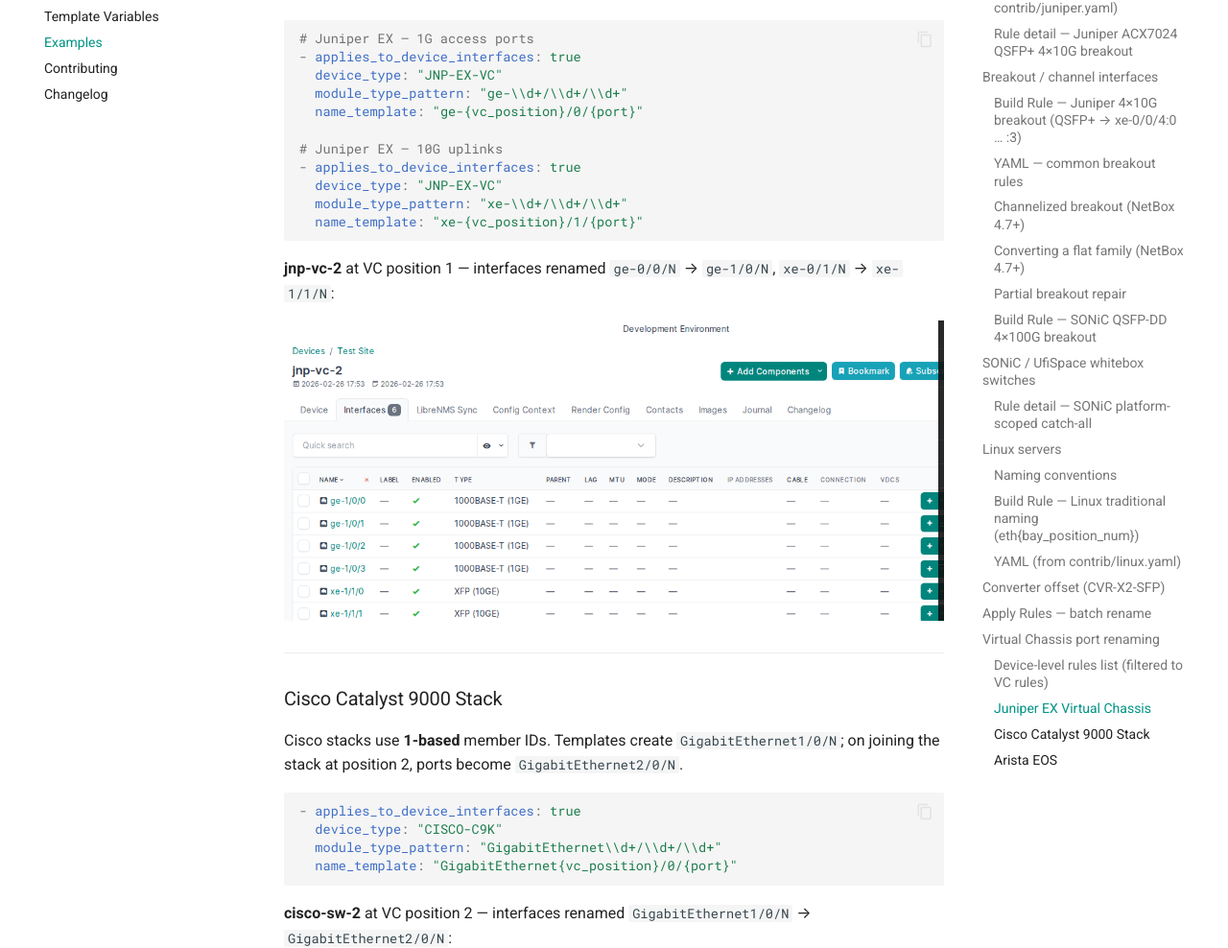
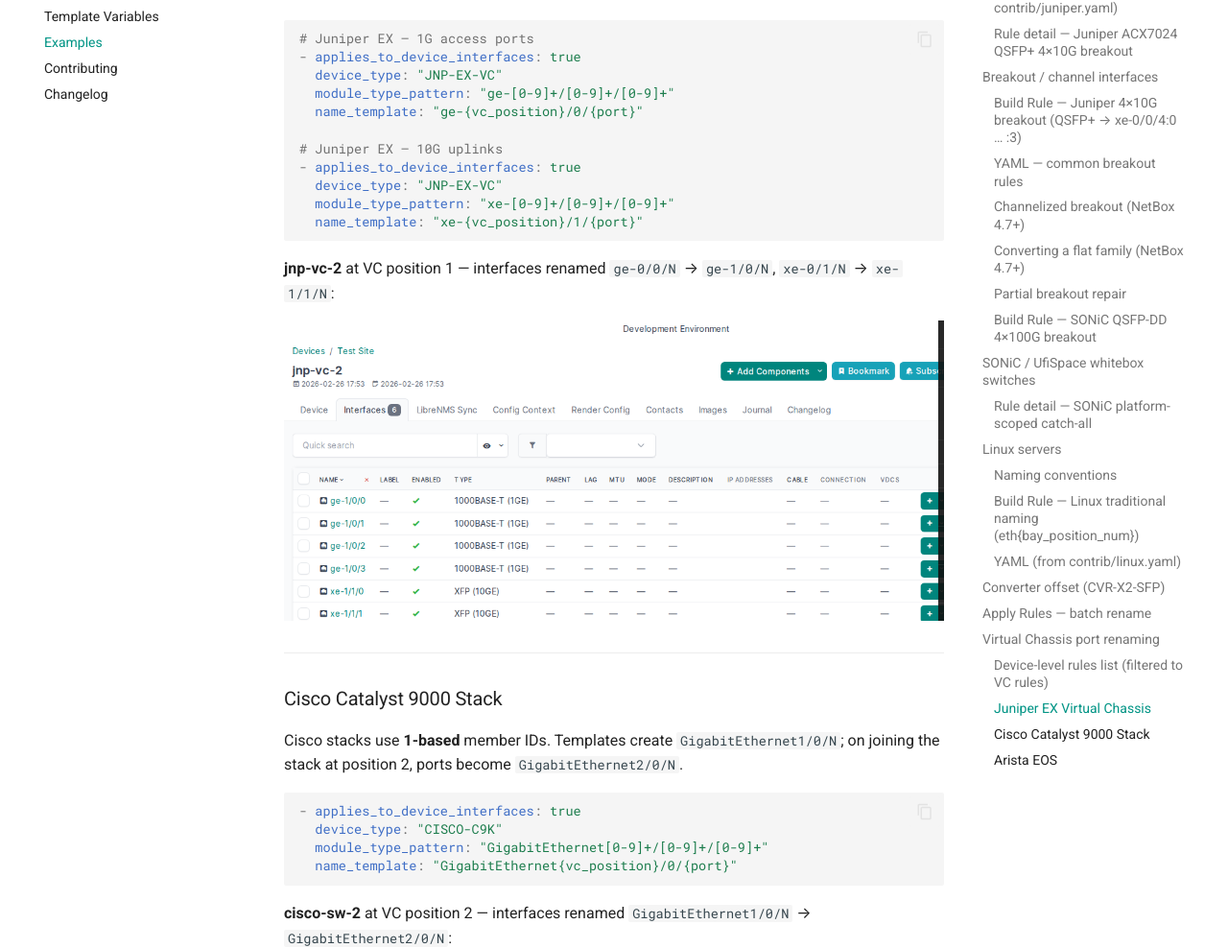
Before and after one commit to marcinpsk/netbox-InterfaceNameRules-plugin, an MkDocs documentation site: the page built from docs/examples.md, in a window 1280 px wide and 1400 px high, scrolled down 11902 px. Shown: the part 172-1160 px from the top of the window at 96% size. Built offline with MkDocs 1.6.1 and Material for MkDocs 9.7.7, drawn with Linux system fonts in a browser that asks for light colours; comment, search, counter and statistics services are not loaded; some of the changed text lies outside the part shown.

Commit message:
docs: write shipped interface-name patterns with [0-9]
RE2 reads \d as ASCII, so the shipped virtual-chassis rules now say what they
mean. Behaviour is unchanged for ASCII interface names, which is every name
these rules target.

````diff
--- a/docs/examples.md
+++ b/docs/examples.md
@@ -351,13 +351,13 @@
 # Juniper EX — 1G access ports
 - applies_to_device_interfaces: true
   device_type: "JNP-EX-VC"
-  module_type_pattern: "ge-\\d+/\\d+/\\d+"
+  module_type_pattern: "ge-[0-9]+/[0-9]+/[0-9]+"
   name_template: "ge-{vc_position}/0/{port}"
 
 # Juniper EX — 10G uplinks
 - applies_to_device_interfaces: true
   device_type: "JNP-EX-VC"
-  module_type_pattern: "xe-\\d+/\\d+/\\d+"
+  module_type_pattern: "xe-[0-9]+/[0-9]+/[0-9]+"
   name_template: "xe-{vc_position}/1/{port}"
 ```
 
@@ -374,7 +374,7 @@
 ```yaml
 - applies_to_device_interfaces: true
   device_type: "CISCO-C9K"
-  module_type_pattern: "GigabitEthernet\\d+/\\d+/\\d+"
+  module_type_pattern: "GigabitEthernet[0-9]+/[0-9]+/[0-9]+"
   name_template: "GigabitEthernet{vc_position}/0/{port}"
 ```
 
@@ -391,7 +391,7 @@
 ```yaml
 - applies_to_device_interfaces: true
   device_type: "ARISTA-EOS"
-  module_type_pattern: "Ethernet\\d+/\\d+"
+  module_type_pattern: "Ethernet[0-9]+/[0-9]+"
   name_template: "Ethernet{vc_position}/{port}"
 ```
 
````
Also changed, not shown: docs/template-variables.md (+3 -3 lines), 1 other file.
